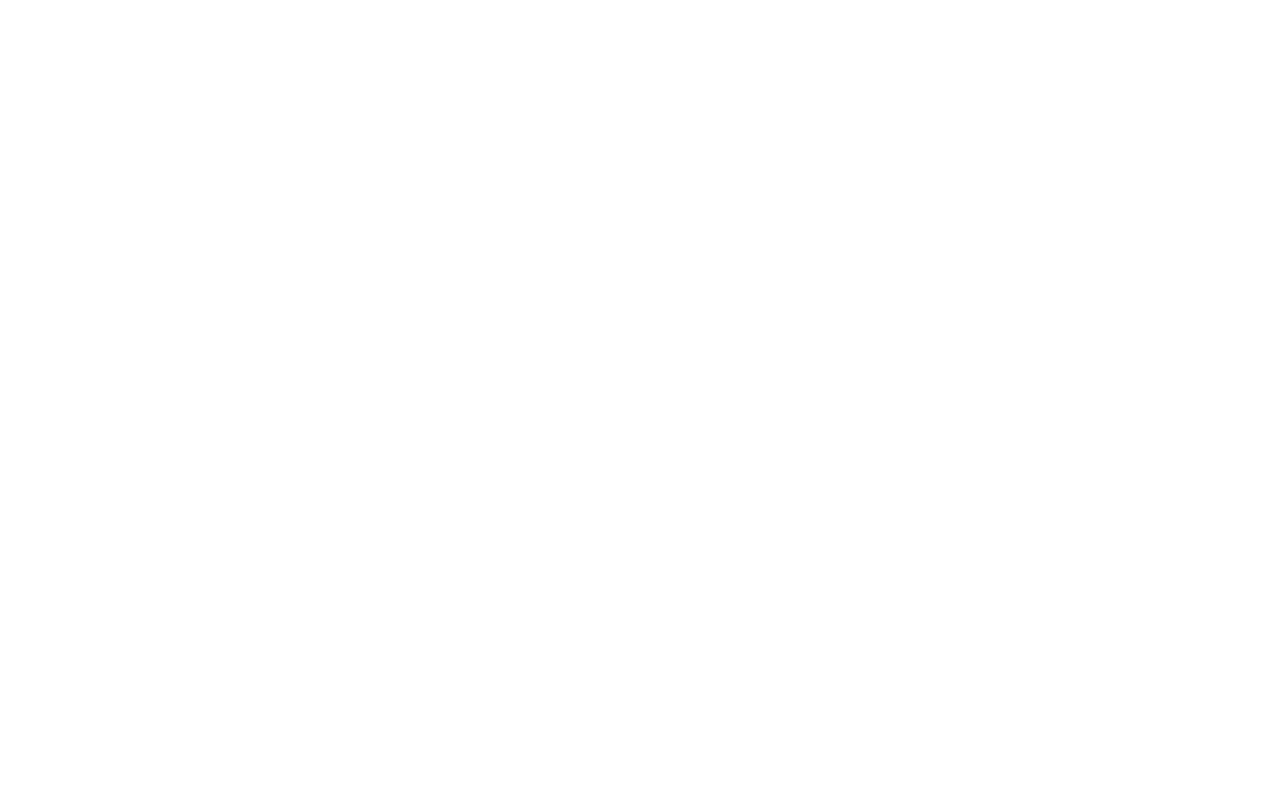
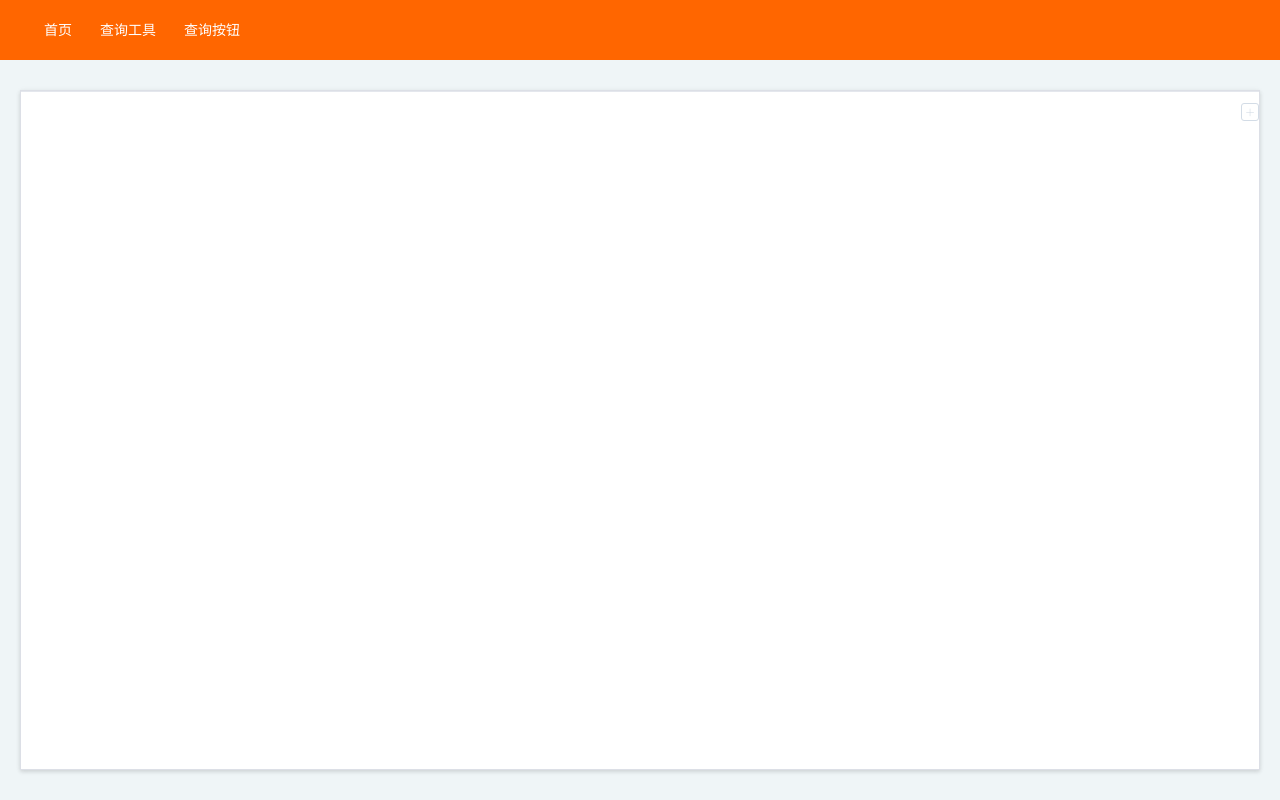
Before and after one commit to study2018-9-5/Vue-project, a Vue app: page /#/tabs in a window 1280 px wide. Built offline with nearby package versions, Linux system fonts and the light colour scheme.

Commit message:
第四次提交

```diff
--- a/index.html
+++ b/index.html
@@ -4,9 +4,51 @@
     <meta charset="utf-8">
     <meta name="viewport" content="width=device-width,initial-scale=1.0">
     <title>my-app</title>
+    <style>
+    	#header{
+    		height: 60px;
+    		background: #f60;
+    		line-height: 60px;
+    		padding-left: 30px;
+    		font-size: 14px;
+    	}
+      #header .nav li{
+        list-style: none;
+        float: left;
+        margin: 0 2px;
+        height: 60px;
+        line-height: normal;
+        padding: 15px 0 0;
+        font-size: 14px;
+      }
+      #header .nav li a{
+        font-size: 14px;
+        transition: all 1s;
+        vertical-align: middle;
+        border-radius: 15px;
+        padding: 0 12px;
+        line-height: 30px;
+        display: inline-block;
+        text-decoration: none;
+        color: #fff;
+      }
+      #header .nav li a:hover{
+        background: #B25B43;
+      }
+    </style>
   </head>
   <body>
+  	<!-- 页面的头部 -->
+  	<div id="header">
+      <ul class="nav">
+        <li><a href="#/guest">首页</a></li>
+        <li><a href="#/tabs">查询工具</a></li>
+        <li><a href="#/searchBtn">查询按钮</a></li>
+      </ul>
+  	</div>
+
+  	<!-- 页面的body -->
     <div id="app"></div>
-    <!-- built files will be auto injected -->
+    <!-- built files will be auto injected 生成的文件将自动注入 -->
   </body>
 </html>
--- a/src/App.vue
+++ b/src/App.vue
@@ -32,8 +32,8 @@
   @import './assets/fonts/iconfont.css';
   #app{
     width: 100%;
-    height: 100%;
+    // height: 100%;
+    height: calc(100% - 60px);
     position: relative;
-    // height: calc(100% - 60px);
   }
 </style>
--- /dev/null
+++ b/src/components/SearchBtn.vue
@@ -0,0 +1,26 @@
+<template>
+  <el-popover
+    placement="top-start"
+    title="标题"
+    width="200"
+    trigger="hover"
+    content="这是一段内容,这是一段内容,这是一段内容,这是一段内容。">
+    <el-button slot="reference">hover 激活</el-button>
+  </el-popover>
+</template>
+
+<script>
+	export default{
+		data(){
+			return{
+
+			}
+		},
+		methods:{
+
+		},
+		mounted(){
+
+		}
+	}
+</script>
--- /dev/null
+++ b/src/components/Tabs.vue
@@ -0,0 +1,92 @@
+<template>
+	<div id="tab-div">
+		<el-tabs v-model="editableTabsValue" type="border-card" class="firstTabs" editable @edit="handleTabsEdit">
+		  <el-tab-pane label="用户管理1"
+				:key="item.name"
+		    v-for="(item, index) in editableTabs"
+		    :label="item.title"
+		    :name="item.name"
+		  >
+				<el-tabs v-model="activeName" @tab-click="handleClick" class="secondTabs">
+			    <el-tab-pane label="用户管理">用户管理</el-tab-pane>
+			    <el-tab-pane label="配置管理">配置管理</el-tab-pane>
+			    <el-tab-pane label="角色管理">角色管理</el-tab-pane>
+			    <el-tab-pane label="定时任务补偿">定时任务补偿</el-tab-pane>
+			  </el-tabs>
+		  </el-tab-pane>
+		</el-tabs>
+	</div>
+</template>
+
+<script>
+	export default{
+		name:'Tabs',
+		data(){
+			return{
+				editableTabsValue: '1',
+				activeName: '0',
+        editableTabs: [],
+        tabIndex: 2
+			}
+		},
+		methods:{
+			handleClick(tab, event) {
+        console.log(tab, event);
+      },
+      handleTabsEdit(targetName, action) {
+        if (action === 'add') {
+          let newTabName = ++this.tabIndex + '';
+          this.editableTabs.push({
+            title: 'New Tab',
+            name: newTabName,
+            content: 'New Tab content'
+          });
+          this.editableTabsValue = newTabName;
+        }
+        if (action === 'remove') {
+          let tabs = this.editableTabs;
+          let activeName = this.editableTabsValue;
+          if (activeName === targetName) {
+            tabs.forEach((tab, index) => {
+              if (tab.name === targetName) {
+                let nextTab = tabs[index + 1] || tabs[index - 1];
+                if (nextTab) {
+                  activeName = nextTab.name;
+                }
+              }
+            });
+          }
+
+          this.editableTabsValue = activeName;
+          this.editableTabs = tabs.filter(tab => tab.name !== targetName);
+        }
+      }
+		},
+		mounted(){
+
+		}
+	}
+</script>
+
+<style lang="scss" scoped>
+	#tab-div{
+		width: 100%;
+		height: 100%;
+		background: #EFF5F7;
+		padding: 30px 20px;
+		/deep/ .firstTabs{
+			height:100%;
+			// background:red;
+			.el-tabs__content{
+				height:calc(100% - 30px);
+				// background:green;
+				.el-tabs__item:nth-child(2){
+					padding-left: 0;
+				}
+				.el-tabs__item:last-child{
+					padding-right: 0;
+				}
+			}
+		}
+	}
+</style>
--- a/src/router/index.js
+++ b/src/router/index.js
@@ -2,6 +2,8 @@
 import Router from 'vue-router'
 import List from '@/components/List'
 import Login from '@/components/Login'
+import Tabs from '@/components/Tabs'
+import SearchBtn from '@/components/SearchBtn'
 
 Vue.use(Router)
 
@@ -18,8 +20,18 @@
       component: List
     },
     {
+      path: '/tabs',
+      name: 'Tabs',
+      component: Tabs
+    },
+    {
+      path: '/searchBtn',
+      name: 'SearchBtn',
+      component: SearchBtn
+    },
+    {
       path: '/',
-      redirect: '/login'
+      redirect: '/tabs'
     }
   ]
 })
```
